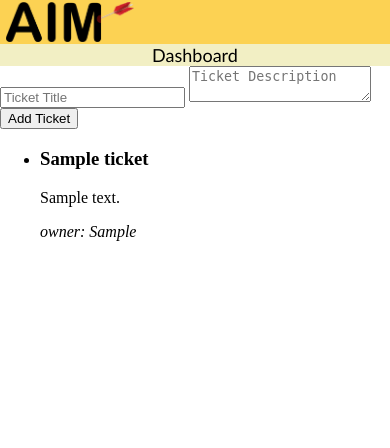
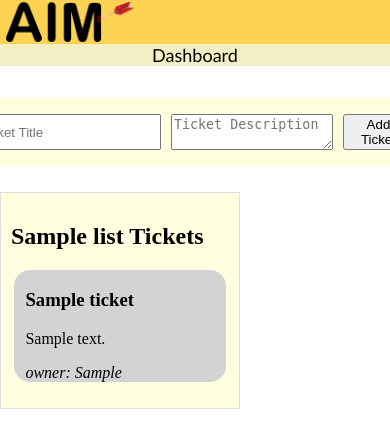
Before and after one commit to Luke-Parkin/softend-assignment, a Django app: template tickets/templates/board.html in a window 390 px wide; the page is wider, and only the part inside the window is pictured. Shown: the top 448 px of that part. Run offline with Django 3.2, Linux system fonts and the light colour scheme; the template is opened without the code that fills it: most values are stand-ins (such as "Sample title", 1, 10 or a date in 2020).

Commit message:
Add support for multiple lists
Adds mobile support for these lists as well as a ton of CSS and backend to support this.

```diff
--- a/static/css/styles.css
+++ b/static/css/styles.css
@@ -12,7 +12,7 @@
     display: flex;
     background-color: #fcd253;
     align-items: stretch; /* Ensure children stretch to full height */
-    padding: 0 0.4em; /* Add horizontal padding */
+    padding: 0 0.4em;
 }
 
 .header-img {
@@ -115,3 +115,81 @@
     text-decoration: none; /* No ugly underline */
     color: black;
 }
+
+.dash {
+    display: flex;
+    justify-content: center;
+    align-items: center;
+}
+
+.ticket-wiz {
+    background-color:lightyellow;
+    margin-top:2em;
+    padding:1em;
+    border-radius:1em;
+
+}
+
+#ticket-form {
+    display:flex;
+    gap: 10px;
+}
+
+
+.ticket-list {
+    flex: 0 0 32%;
+    padding: 10px;
+    box-sizing: border-box;
+    background-color: lightyellow;
+    border: 1px solid #ddd;
+    margin-right: 10px;
+}
+
+.ticket-list:last-child {
+    margin-right: 0;
+}
+
+@media screen and (max-width: 500px) {
+    .ticket-list {
+        min-width: 15em;
+    }
+
+    .scrollable {
+        overflow-x: auto;
+        display: flex;
+        scroll-snap-type: x mandatory;
+        scroll-padding-left: 0;
+        padding: 10px 0;
+        margin-left: 0; /* Allow full scrolling on mobile */
+        margin-right: 0;
+        justify-content: flex-start; /* Makes sure the items start at the left- otherwise you can't scroll all the way left on mobile */
+    }
+}
+
+@media screen and (min-width: 501px) {
+    .scrollable {
+        overflow-x: auto;
+        display: flex;
+        scroll-snap-type: x mandatory;
+        scroll-padding-left: 1em;
+        padding: 20px 0;
+        margin: 0 auto;
+        max-width: 100%;
+        justify-content: center;
+        box-sizing: border-box;
+    }
+}
+
+.ticket-list {
+    scroll-snap-align: start;
+}
+
+.ticket-item {
+    list-style-type: none;
+    background-color: lightgray;
+    padding-left: 0.7em;
+    margin: 0.2em;
+    padding-top: 0.01em;
+    border-radius: 1em;
+    margin-bottom: 0.7em;
+}
--- a/tickets/templates/board.html
+++ b/tickets/templates/board.html
@@ -1,33 +1,50 @@
 {% extends 'base-header.html' %}
 {%block content%}
-<body>
+<body style="display:flex;">
     <div class="sub-header">Dashboard</div>
     {% if deleted %}
         <h2> Delete successful </h2>
     {% endif %}
+    <div class="dash">
+        <div class="ticket-wiz">
         <form id="ticket-form" method="post">
             {% csrf_token %}
             <input type="text" name="title" placeholder="Ticket Title" required>
-        <textarea name="description" placeholder="Ticket Description" required></textarea>
             {% if user.is_superuser %}
             Optionally, assign owner: <input type="text" name="username" placeholder="{{user.username}}" optional>
             {% endif %}
+            <textarea name="description" placeholder="Ticket Description" required></textarea>
             <button type="submit">Add Ticket</button>
         </form>
-
-    <ul id="ticket-list">
-        {% for ticket in tickets %}
-            <li data-id="{{ ticket.asset_id }}">
+    </div>
+    </div>
+    <div class="scrollable">
+        {% for list_name, ticket_list in tickets.get_lists.items %}
+            <ul class="ticket-list">
+                <h2>{{list_name|capfirst}} Tickets</h2>
+                {% for ticket in ticket_list %}
+                    <li data-id="{{ ticket.asset_id }}" class="ticket-item">
                         <h3>{{ ticket.asset_title }}</h3>
                         <p>{{ ticket.asset_description }}</p>
                         <p><i>owner: {{ticket.user_owner}}</i></p>
                         {% if ticket.user_owner == user.username or user.is_superuser%}
                         <button class="delete-btn" data-id="{{ ticket.asset_id }}">Delete</button>
                         <a href="{% url 'edit_ticket' ticket.asset_id %}">Edit Ticket</a>
+                        <form class="moveTicketForm" action="{% url 'move_ticket' asset_id=ticket.asset_id %}" method="POST">
+                            {% csrf_token %}
+                            <select name="selected_option" class="optionSelect">
+                                {% for option in list_options %}
+                                    <option value="{{ option }}" {% if option == list_name %}selected{% endif %}>{{ option }}</option>
+                                {% endfor %}
+                            </select>
+                        </form>
                         {%endif%}
                     </li>
                 {% endfor %}
             </ul>
+        {%endfor%}
+    </div>
+
     <script>
         // Handles the delete button event
         document.addEventListener('DOMContentLoaded', function() {
@@ -72,16 +89,28 @@
         document.addEventListener('DOMContentLoaded', function() {
             var newTicket = "{{ new_ticket }}";
             if (newTicket) {
-                var ticketList = document.getElementById('ticket-list');
-                var tickets = ticketList.getElementsByTagName('li');
+                var ticketLists = document.getElementsByClassName('ticket-list');
+                for (var j = 0; j < ticketLists.length; j++) {
+                    var tickets = ticketLists[j].getElementsByTagName('li');
                     for (var i = 0; i < tickets.length; i++) {
                         if (tickets[i].getAttribute('data-id') === newTicket) {
                             tickets[i].classList.add('flash-yellow');
-                        break;
+                            return; // Exit both loops once we've found and highlighted the ticket
+                        }
                     }
                 }
             }
         });
     </script>
+    <script>
+        // Handles the auto-submitting for moving tickets
+        document.querySelectorAll('.optionSelect').forEach(function(select) {
+            select.addEventListener('change', function() {
+                console.log("yowch");
+                this.closest('.moveTicketForm').submit();
+            });
+        });
+    </script>
+
 </body>
 {%endblock%}
--- a/tickets/urls.py
+++ b/tickets/urls.py
@@ -5,5 +5,6 @@ urlpatterns = [
     path("", views.dashboard, name="dashboard"),
     path("delete/<uuid:asset_id>/", views.delete_ticket, name="delete_ticket"),
     path("update/<uuid:asset_id>/", views.edit_ticket, name="edit_ticket"),
+    path("move/<uuid:asset_id>/", views.move_ticket, name="move_ticket"),
     path("404", views.asset_not_found, name="asset_not_found"),
 ]
```
Also changed, not shown: tickets/models.py (+6 -5 lines), tickets/views.py (+50 -4 lines), README.md. Lines whose indentation alone changed are shown as unchanged.
